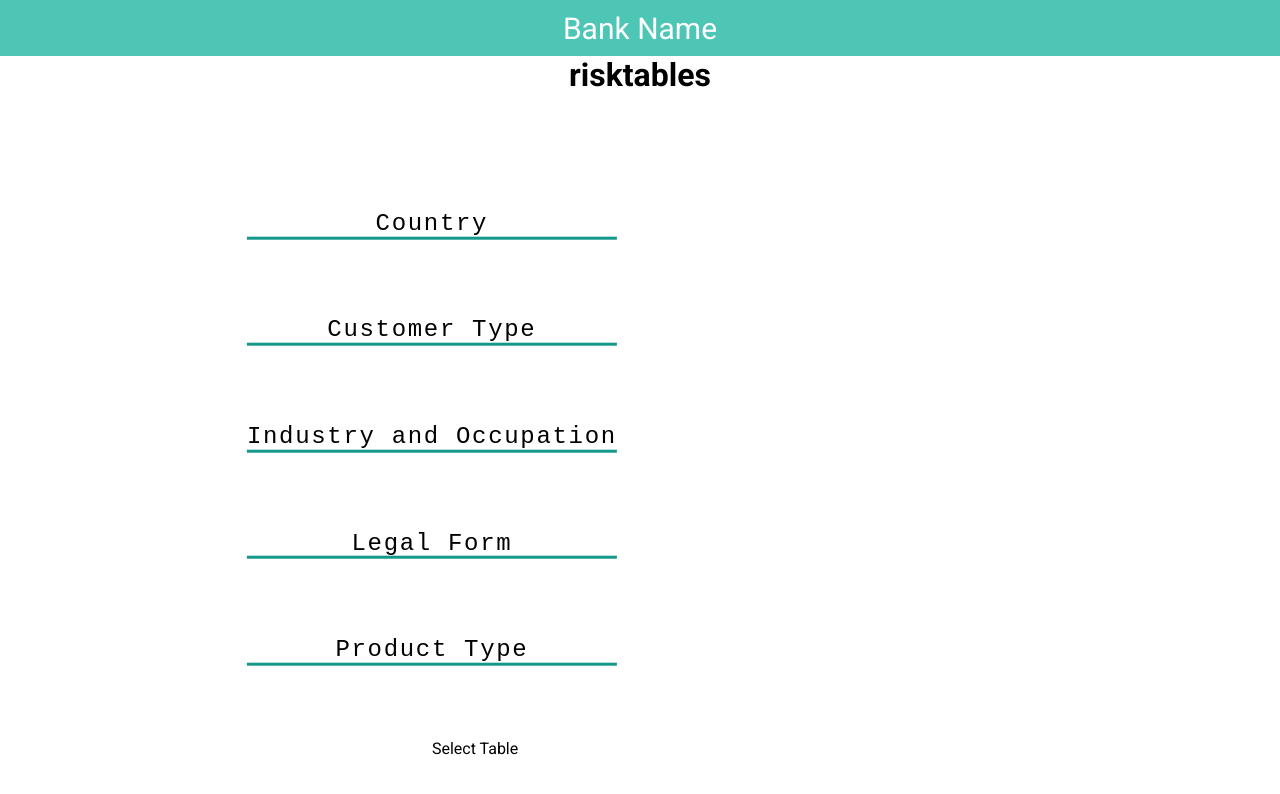
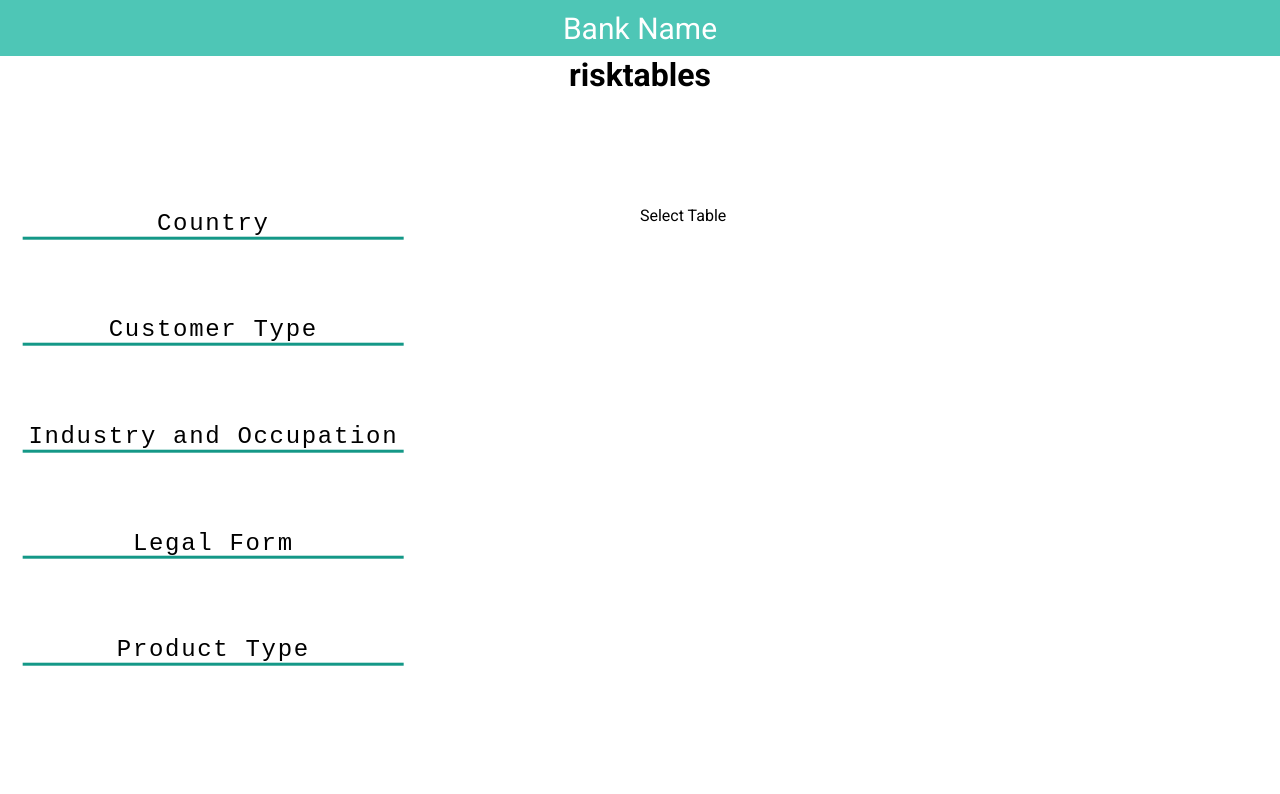
Before and after one commit to Naeem2111/LawFirmApp, a React (Create React App) app: page /risktables in a window 1280 px wide. Shown: the top 794 px of the page. Built offline with nearby package versions, Linux system fonts and the light colour scheme.

Commit message:
fixed the alignment. need to build the tables now

```diff
--- a/src/Pages/RiskTables/risktables.jsx
+++ b/src/Pages/RiskTables/risktables.jsx
@@ -1,12 +1,14 @@
 import './Risktables.scss'
 import { Link } from 'react-router-dom'
-
+import { Grid } from '@mui/material'
 const Risktables = () => {
   return (
     <div className="risktables">
       <h1>risktables</h1>
-      <div className="container">
-        <div className="menu">
+      <Grid container>
+        <Grid item xs={2}>
+          </Grid>
+        <Grid item xs={4}>
           <Link to="/risktables" className="btnRiskRatingTables">
             <span class="text">Country</span>
             <span class="line -right"></span>
@@ -42,9 +44,11 @@ const Risktables = () => {
             <span class="line -left"></span>
             <span class="line -bottom"></span>
           </Link>
-        </div>
-        <div className="table">Select Table</div>
-      </div>
+        </Grid>
+        <Grid item xs={6}>
+          <div className="table">Select Table</div>
+        </Grid>
+      </Grid>
     </div>
   )
 }
--- a/src/Pages/RiskTables/risktables.scss
+++ b/src/Pages/RiskTables/risktables.scss
@@ -11,7 +11,14 @@ $color: #149887;
   justify-content: center;
   align-items: center;
   flex-wrap: wrap;
-
+  .grid {
+    overflow: hidden;
+    width: 100vw;
+  }
+  .table {
+    height: max-content;
+    vertical-align: middle;
+  }
   h1 {
     margin-bottom: 14vh;
     text-align: center;
```
